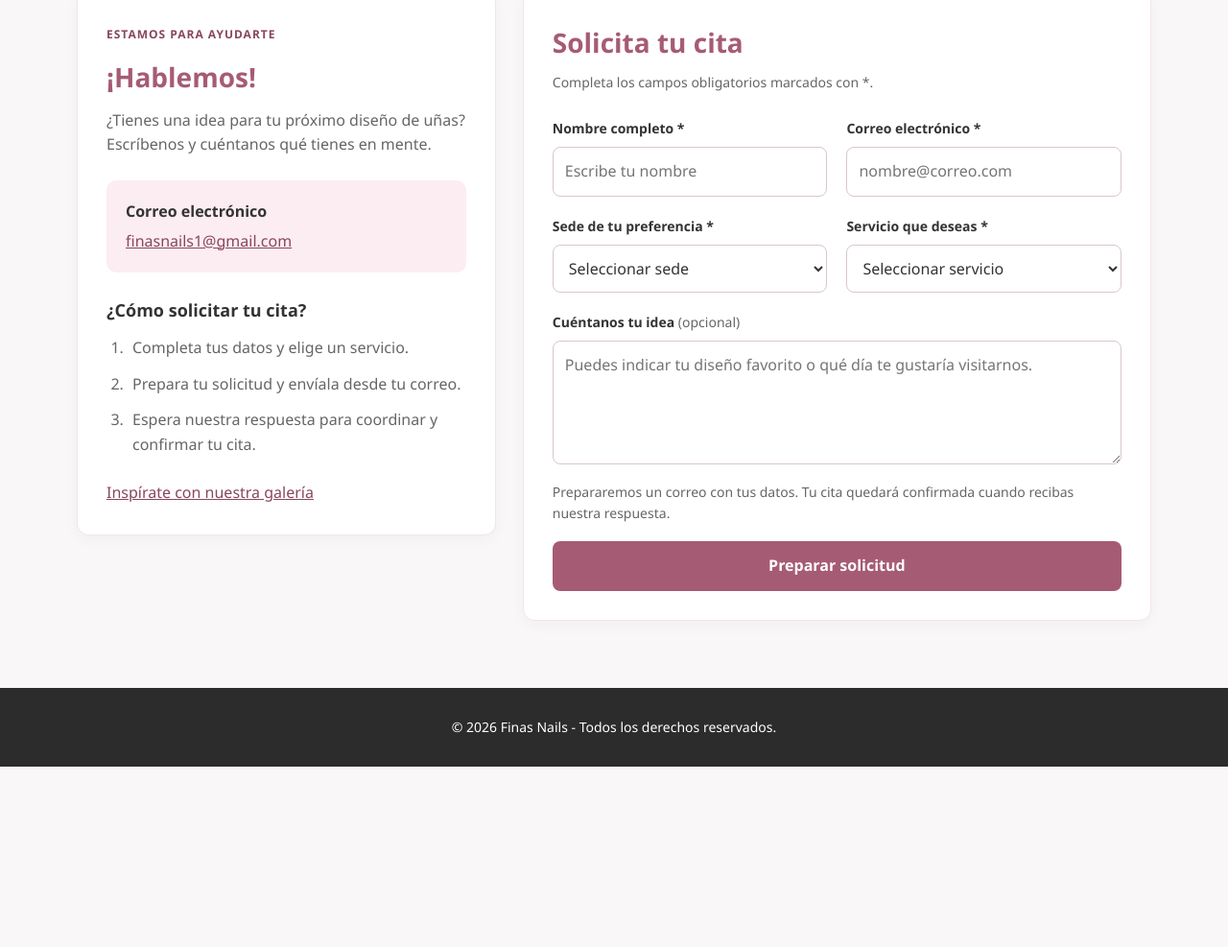
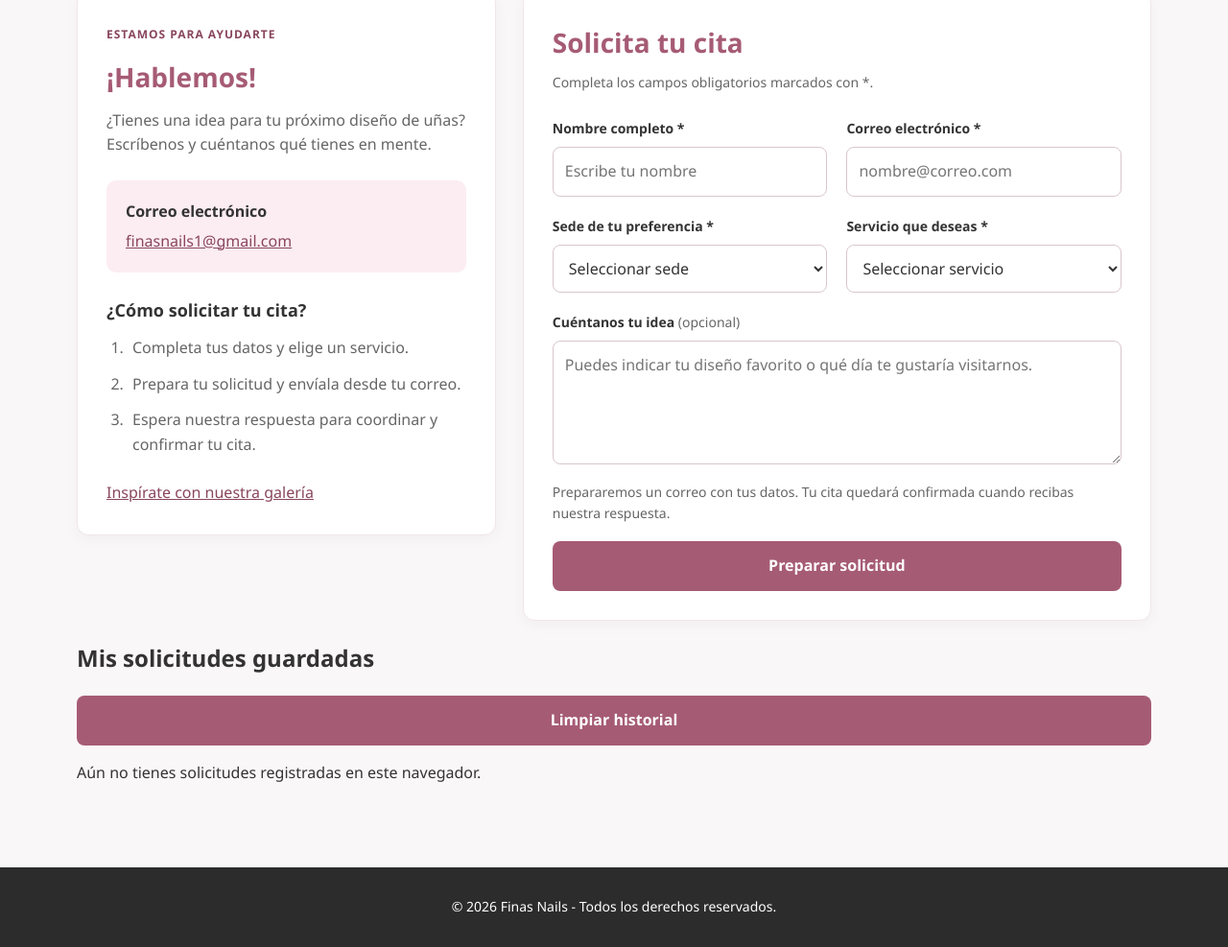
Before and after one commit to melanibautistajimenez/tpw-grupo01, a plain HTML site: page pages/contacto.html in a window 1280 px wide. Shown: the part 381-1368 px from the top of the page at 96% size. Before the commit the page ends 1180 px from the top, so only its background shows below. Drawn offline with Linux system fonts and the light colour scheme.

Commit message:
Add section for displaying saved requests with LocalStorage

```diff
--- a/pages/contacto.html
+++ b/pages/contacto.html
@@ -103,6 +103,20 @@
                     </form>
                 </section>
             </div>
+
+            <!-- NUEVA SECCIÓN PARA MOSTRAR LAS CITAS GUARDADAS CON LOCALSTORAGE -->
+            <section class="historial-citas" aria-labelledby="titulo-historial">
+                <div class="historial-cabecera">
+                    <h2 id="titulo-historial">Mis solicitudes guardadas</h2>
+                    <button type="button" id="btn-limpiar-historial" class="btn-secundario" hidden>
+                        Limpiar historial
+                    </button>
+                </div>
+                <p id="mensaje-vacio" class="texto-ayuda">
+                    Aún no tienes solicitudes registradas en este navegador.
+                </p>
+                <div id="lista-solicitudes" class="grid-solicitudes"></div>
+            </section>
         </main>
 
         <footer>
```
